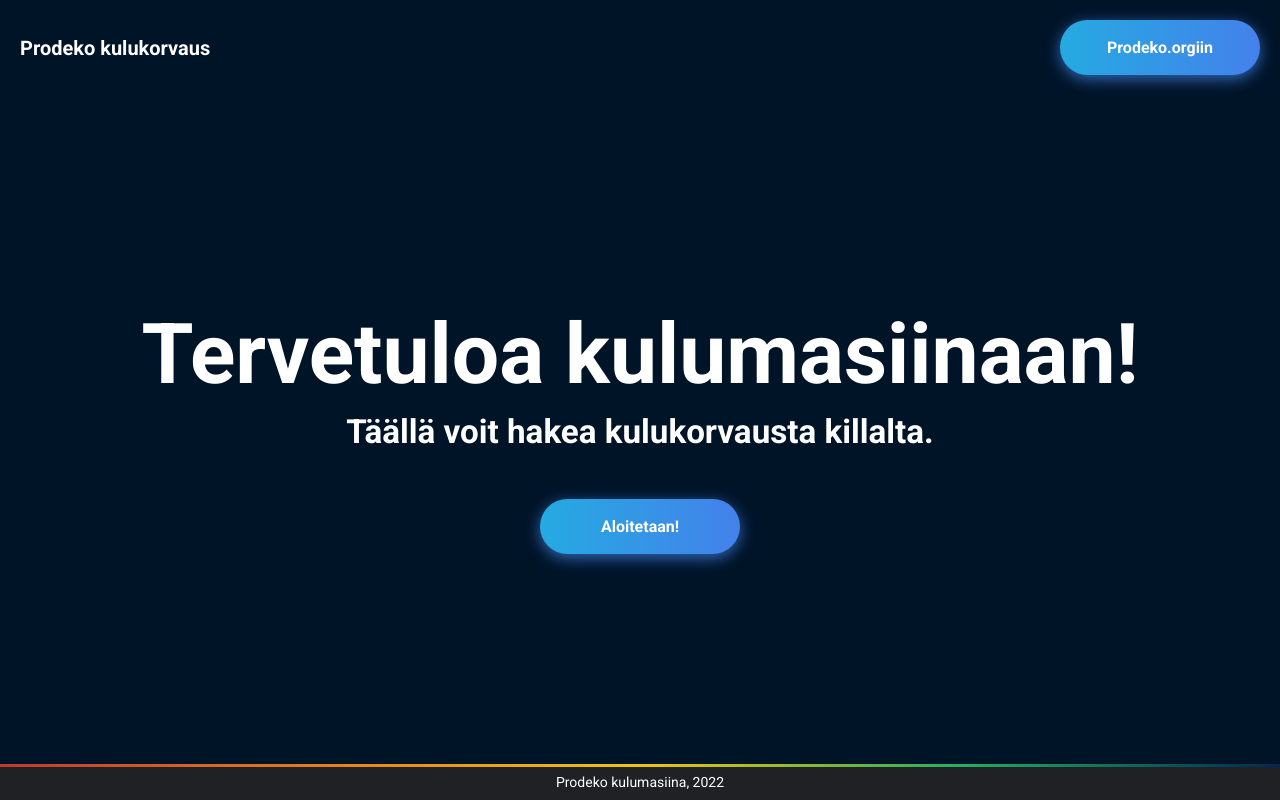
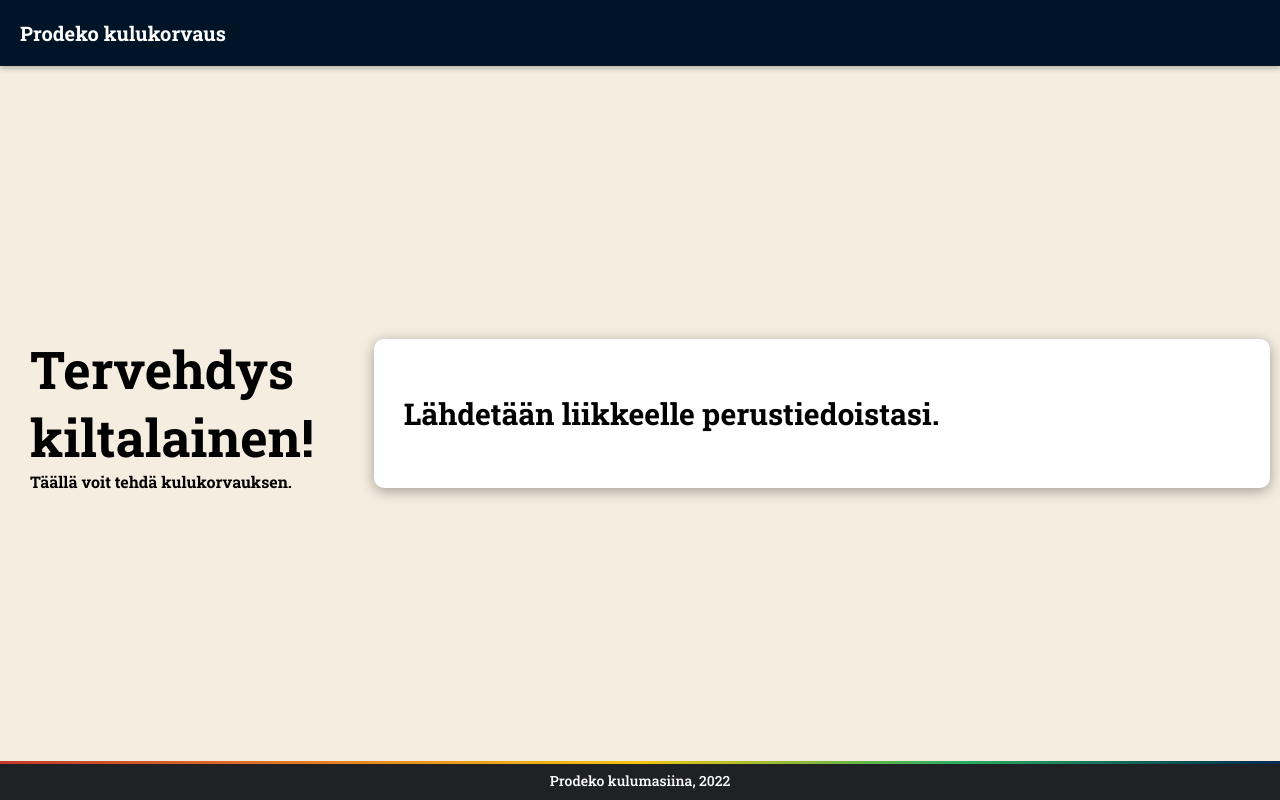
Before and after one commit to SPalojoki/Prodeko-kulukorvaus, a React (Create React App) app in the folder Frontend/: page / in a window 1280 px wide. Built offline with nearby package versions, Linux system fonts and the light colour scheme.

Commit message:
Further develop frontend

```diff
--- a/Frontend/public/index.html
+++ b/Frontend/public/index.html
@@ -19,10 +19,10 @@
     <!-- Fonts -->
     <link rel="preconnect" href="https://fonts.googleapis.com">
     <link rel="preconnect" href="https://fonts.gstatic.com" crossorigin>
-    <link href="https://fonts.googleapis.com/css2?family=Roboto:wght@400;500;700&display=swap" rel="stylesheet">
+    <link href="https://fonts.googleapis.com/css2?family=Roboto+Slab:wght@500;700&family=Roboto:wght@400;500;700&display=swap" rel="stylesheet">
 
     <style>
-      * {font-family: 'Roboto';}
+      * {font-family: 'Roboto Slab';}
     </style>
 
     <!--
--- a/Frontend/src/App.jsx
+++ b/Frontend/src/App.jsx
@@ -2,7 +2,7 @@ import React from 'react';
 import styled from 'styled-components';
 import Header from './components/Header';
 import Footer from './components/Footer';
-import WelcomeScreen from './components/WelcomeScreen';
+import Mainscreen from './components/Mainscreen';
 
 
 const Container = styled.div`
@@ -14,11 +14,12 @@ const Container = styled.div`
 
 
 
+
 const App = () => {
   return(
     <Container>
       <Header />
-      <WelcomeScreen />
+      <Mainscreen />
       <Footer />
     </Container>
   );
--- a/Frontend/src/StyledComponents.js
+++ b/Frontend/src/StyledComponents.js
@@ -10,7 +10,7 @@ export const AppRoot = createGlobalStyle`
     align-items: center;
     padding: 0;
     margin: 0;
-    background-color: #f7f7f7;
+    background-color: #F5EDE0;
     padding: 0px;
   }
 `;
--- /dev/null
+++ b/Frontend/src/components/Form.jsx
@@ -0,0 +1,23 @@
+import React from 'react';
+import styled from 'styled-components';
+
+const ContainerDiv = styled.div`
+  display: flex;
+  flex-direction: column;
+  box-sizing: border-box;
+  padding: 30px;
+`;
+
+const FormTitle = styled.h2`
+  font-size: 30px;
+`;
+
+const Form = () => {
+  return(
+    <ContainerDiv>
+      <FormTitle>Lähdetään liikkeelle perustiedoistasi.</FormTitle>
+    </ContainerDiv>
+  );
+};
+
+export default Form;
--- a/Frontend/src/components/Header.jsx
+++ b/Frontend/src/components/Header.jsx
@@ -1,6 +1,5 @@
 import React from 'react';
 import styled from 'styled-components';
-import GlowButton from './GlowButton';
 
 //Styles
 const Container = styled.div`
@@ -26,7 +25,6 @@ const Header = () => {
   return(
     <Container>
       <div>Prodeko kulukorvaus</div>
-      <GlowButton active={true}>Prodeko.orgiin</GlowButton>
     </Container>
   );
 };
--- /dev/null
+++ b/Frontend/src/components/Mainscreen.jsx
@@ -0,0 +1,74 @@
+import React from 'react';
+import styled from 'styled-components';
+import Form from './Form';
+
+const ContainerDiv = styled.div`
+  display: flex;
+  flex: 1;
+  align-items: center;
+  flex-wrap: 1;
+`;
+
+const TitleContainer = styled.div`
+  font-family: 'Roboto Slab', serif;
+  text-align: left;
+  box-sizing: border-box;
+  margin: 30px;
+  flex-shrink: 1;
+`;
+
+const MainTitle = styled.h1`
+  font-family: 'Roboto Slab', serif;
+  font-size:52px;
+  margin: 0px;
+`;
+
+const SubTitle = styled.h1`
+  font-family: 'Roboto Slab', serif;
+  font-size:16px;
+  margin: 0px;
+`;
+
+const FormcanvasDiv = styled.div`
+  background-color: white;
+  flex-grow: 4;
+  margin: 30px;
+  min-width: 70%;
+  box-shadow: 0px 3px 14px hsl(0deg 0% 0% / 0.35);
+  border-radius: 10px;
+`;
+
+
+
+
+
+
+
+const Welcometitles = () => {
+  return(
+    <TitleContainer>
+      <MainTitle>Tervehdys kiltalainen!</MainTitle>
+      <SubTitle>Täällä voit tehdä kulukorvauksen.</SubTitle>
+    </TitleContainer>
+  );
+};
+
+const FormCanvas = () => {
+  return(
+    <FormcanvasDiv>
+      <Form />
+    </FormcanvasDiv>
+  );
+};
+
+
+const Mainscreen = () => {
+  return(
+    <ContainerDiv>
+      <Welcometitles />
+      <FormCanvas />
+    </ContainerDiv>
+  );
+};
+
+export default Mainscreen;
```
